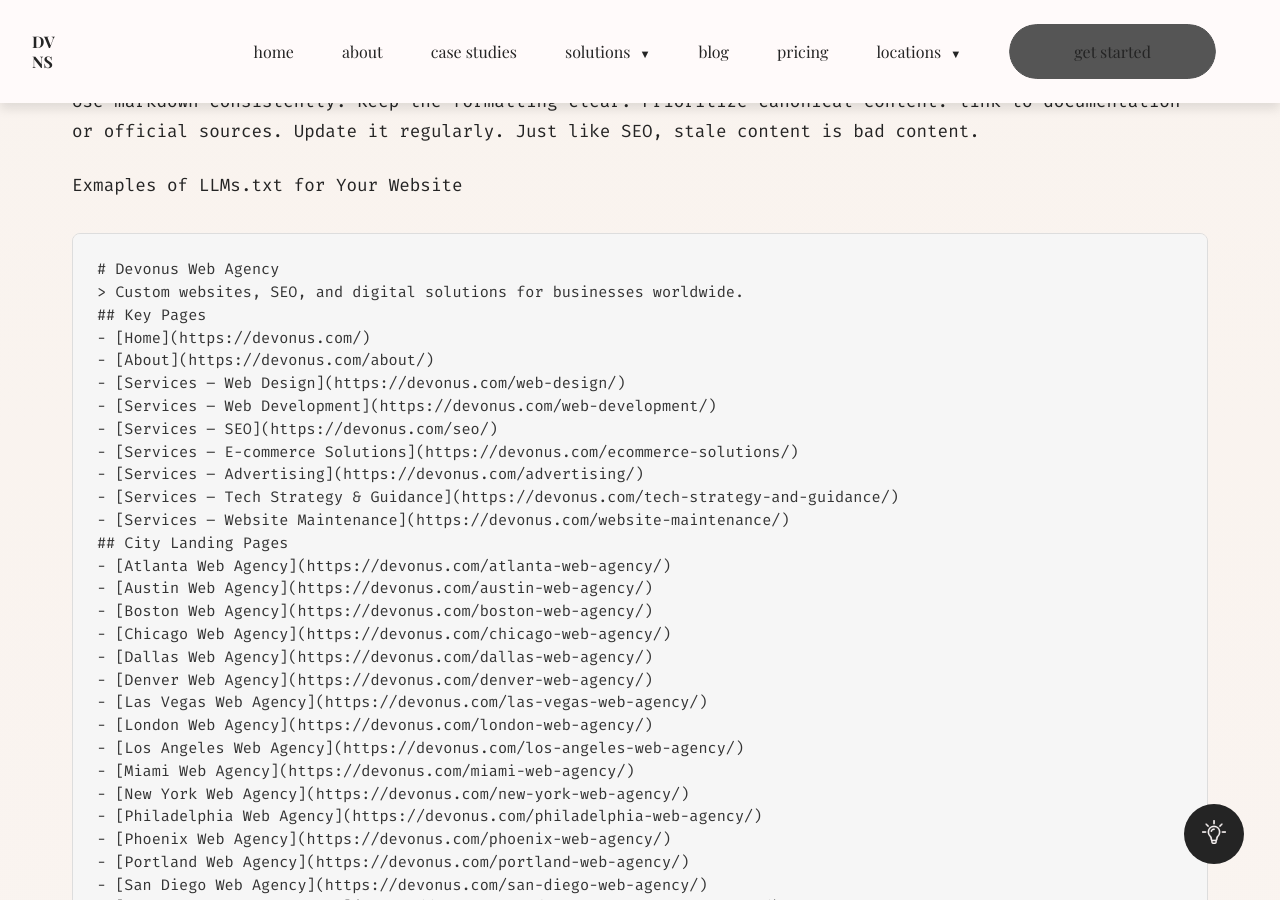
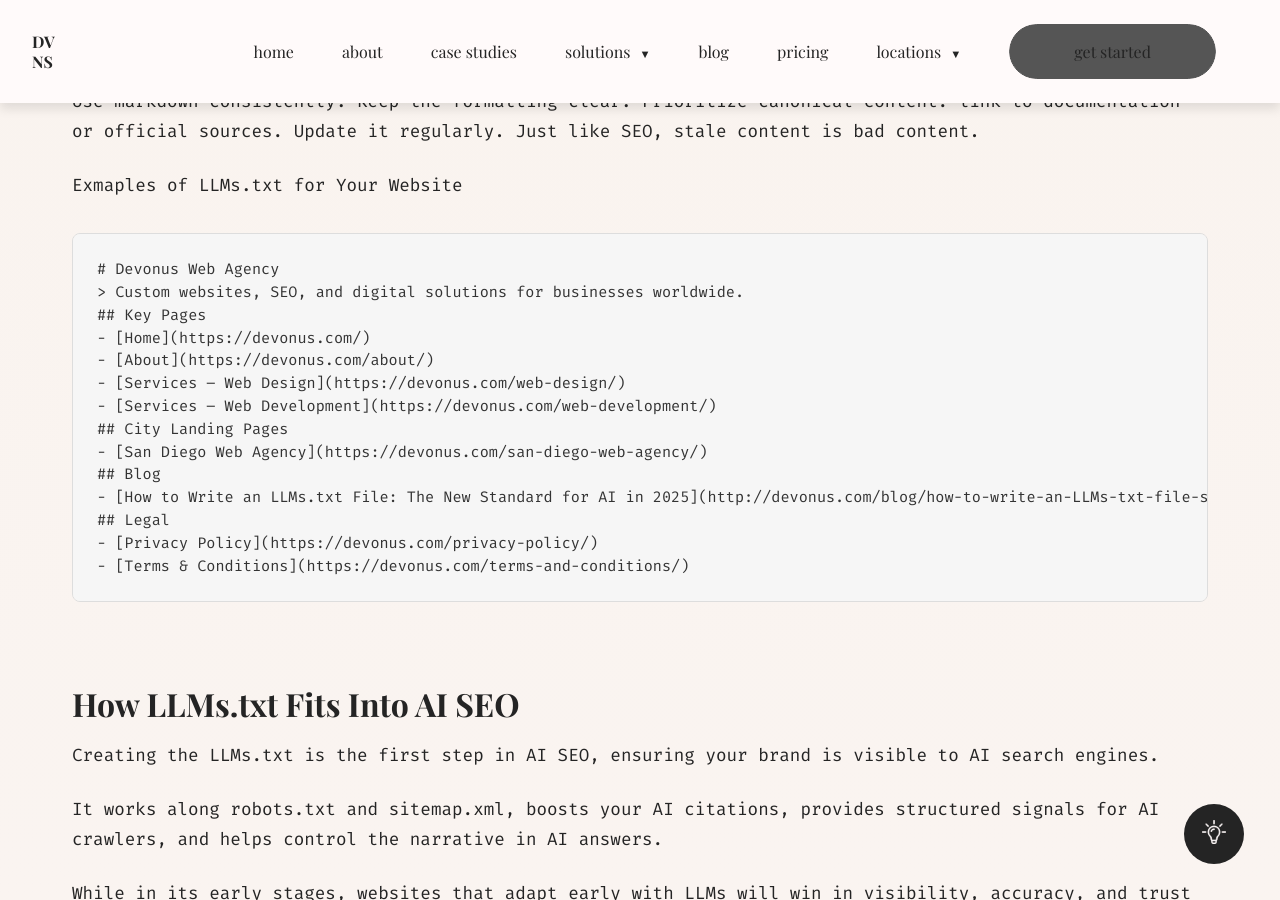
Before and after one commit to Devonus/devonus_web_agency_html, a Jekyll site: the page built from _posts/2025-08-17-how-to-write-an-LLMs-txt-file-step-by-step.md, in a window 1280 px wide and 900 px high, scrolled down 4237 px. Built offline with Jekyll 4.4.1, drawn with Linux system fonts in a browser that asks for light colours; some of the changed text lies outside the part shown.

Commit message:
adding blog changes and adding new blog

```diff
--- a/_posts/2025-08-17-how-to-write-an-LLMs-txt-file-step-by-step.md
+++ b/_posts/2025-08-17-how-to-write-an-LLMs-txt-file-step-by-step.md
@@ -117,45 +117,9 @@
 - [About](https://devonus.com/about/)
 - [Services – Web Design](https://devonus.com/web-design/)
 - [Services – Web Development](https://devonus.com/web-development/)
-- [Services – SEO](https://devonus.com/seo/)
-- [Services – E-commerce Solutions](https://devonus.com/ecommerce-solutions/)
-- [Services – Advertising](https://devonus.com/advertising/)
-- [Services – Tech Strategy & Guidance](https://devonus.com/tech-strategy-and-guidance/)
-- [Services – Website Maintenance](https://devonus.com/website-maintenance/)
 ## City Landing Pages
-- [Atlanta Web Agency](https://devonus.com/atlanta-web-agency/)
-- [Austin Web Agency](https://devonus.com/austin-web-agency/)
-- [Boston Web Agency](https://devonus.com/boston-web-agency/)
-- [Chicago Web Agency](https://devonus.com/chicago-web-agency/)
-- [Dallas Web Agency](https://devonus.com/dallas-web-agency/)
-- [Denver Web Agency](https://devonus.com/denver-web-agency/)
-- [Las Vegas Web Agency](https://devonus.com/las-vegas-web-agency/)
-- [London Web Agency](https://devonus.com/london-web-agency/)
-- [Los Angeles Web Agency](https://devonus.com/los-angeles-web-agency/)
-- [Miami Web Agency](https://devonus.com/miami-web-agency/)
-- [New York Web Agency](https://devonus.com/new-york-web-agency/)
-- [Philadelphia Web Agency](https://devonus.com/philadelphia-web-agency/)
-- [Phoenix Web Agency](https://devonus.com/phoenix-web-agency/)
-- [Portland Web Agency](https://devonus.com/portland-web-agency/)
 - [San Diego Web Agency](https://devonus.com/san-diego-web-agency/)
-- [San Francisco Web Agency](https://devonus.com/san-francisco-web-agency/)
-- [Seattle Web Agency](https://devonus.com/seattle-web-agency/)
-- [Singapore Web Agency](https://devonus.com/singapore-web-agency/)
-- [Sydney Web Agency](https://devonus.com/sydney-web-agency/)
-- [Toronto Web Agency](https://devonus.com/toronto-web-agency/)
 ## Blog
-- [How to Choose the Right Web Agency for Your Business](https://devonus.com/blog/how-to-choose-the-right-web-agency-for-your-business/)
-- [Mobile-First Design: Why It’s Non-Negotiable in 2025](https://devonus.com/blog/mobile-first-design-why-its-non-negotiable-in-2025/)
-- [Why You Need a Monthly Website Maintenance Plan](https://devonus.com/blog/why-you-need-a-monthly-website-maintenance-plan/)
-- [Bring Your Website to the Top of Google with One Simple Trick](https://devonus.com/blog/bring-your-website-to-the-top-of-google-with-one-simple-trick/)
-- [Your Website Sucks: Why Cookie Cutter Sites Kill Growth](https://devonus.com/blog/your-website-sucks-why-cookie-cutter-sites-kill-your-growth/)
-- [Your First Website: A Step-by-Step Guide](https://devonus.com/blog/your-first-website-a-step-by-step-guide/)
-- [Apple’s Liquid Glass Design](https://devonus.com/blog/apples-liquid-glass-design/)
-- [Local SEO: Bring More Customers to Your Restaurant in North Park, San Diego](https://devonus.com/blog/how-local-seo-can-bring-you-more-customers-to-your-restaurant-in-north-park-san-diego/)
-- [Web Design in San Diego: How to Get a Custom Website](https://devonus.com/blog/web-design-in-san-diego-how-to-get-a-custom-website-as-a-business/)
-- [Why Startups in San Diego Need a Website](https://devonus.com/blog/why-startups-in-san-diego-need-a-website-and-how-it-can-grow-your-business/)
-- [SEO Services for AI](https://devonus.com/blog/seo-services-for-ai/)
-- [Take Control of Your Website: Get a Custom-Built Website](https://devonus.com/blog/take-control-of-your-website-get-a-custom-built-website.md/)
 - [How to Write an LLMs.txt File: The New Standard for AI in 2025](http://devonus.com/blog/how-to-write-an-LLMs-txt-file-step-by-step/)
 ## Legal
 - [Privacy Policy](https://devonus.com/privacy-policy/)
```
Also changed, not shown: _posts/2025-08-18-how-much-does-it-cost-to-redesign-a-website-in-2025.md (added, +151 -0 lines).
